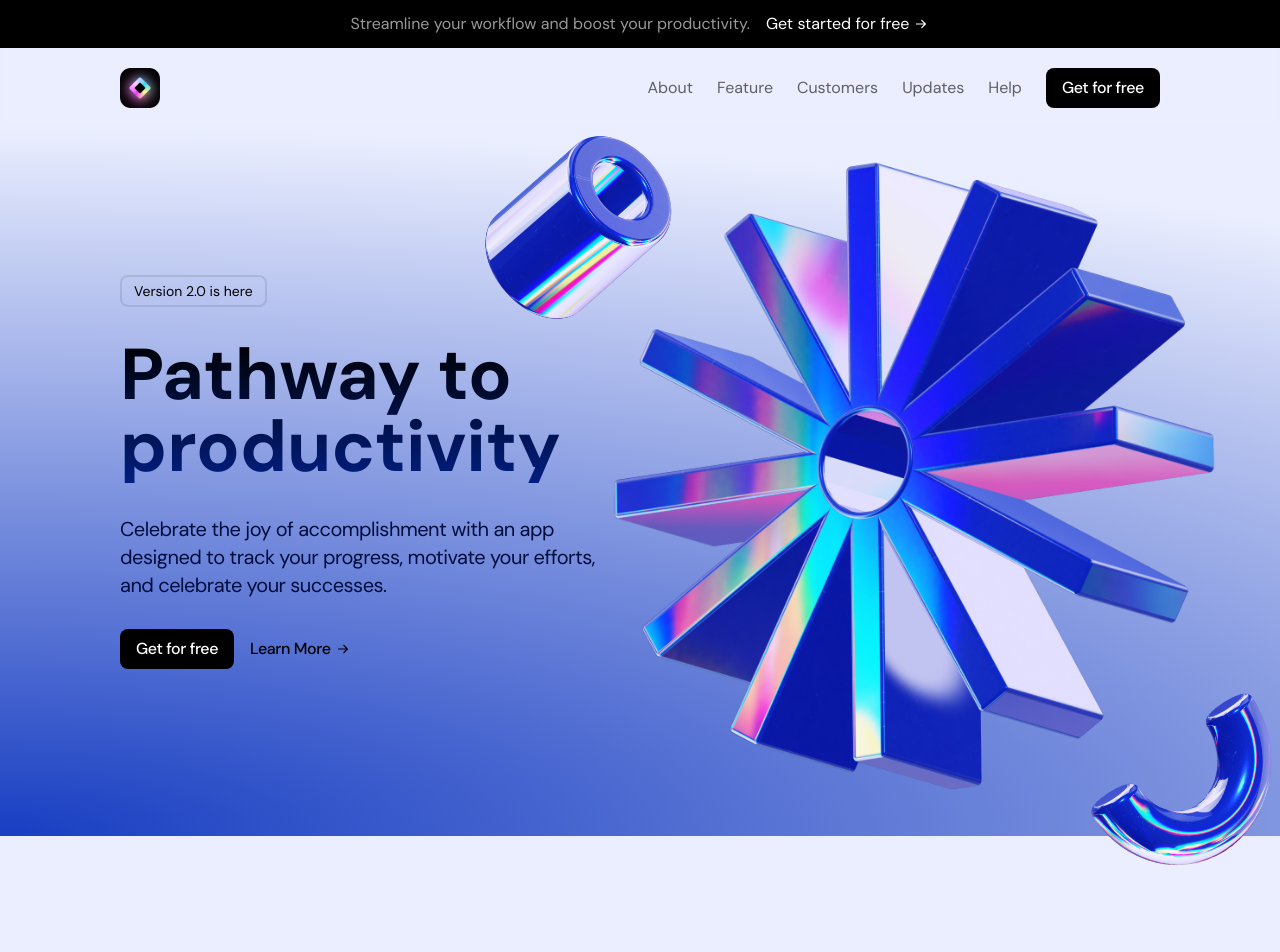
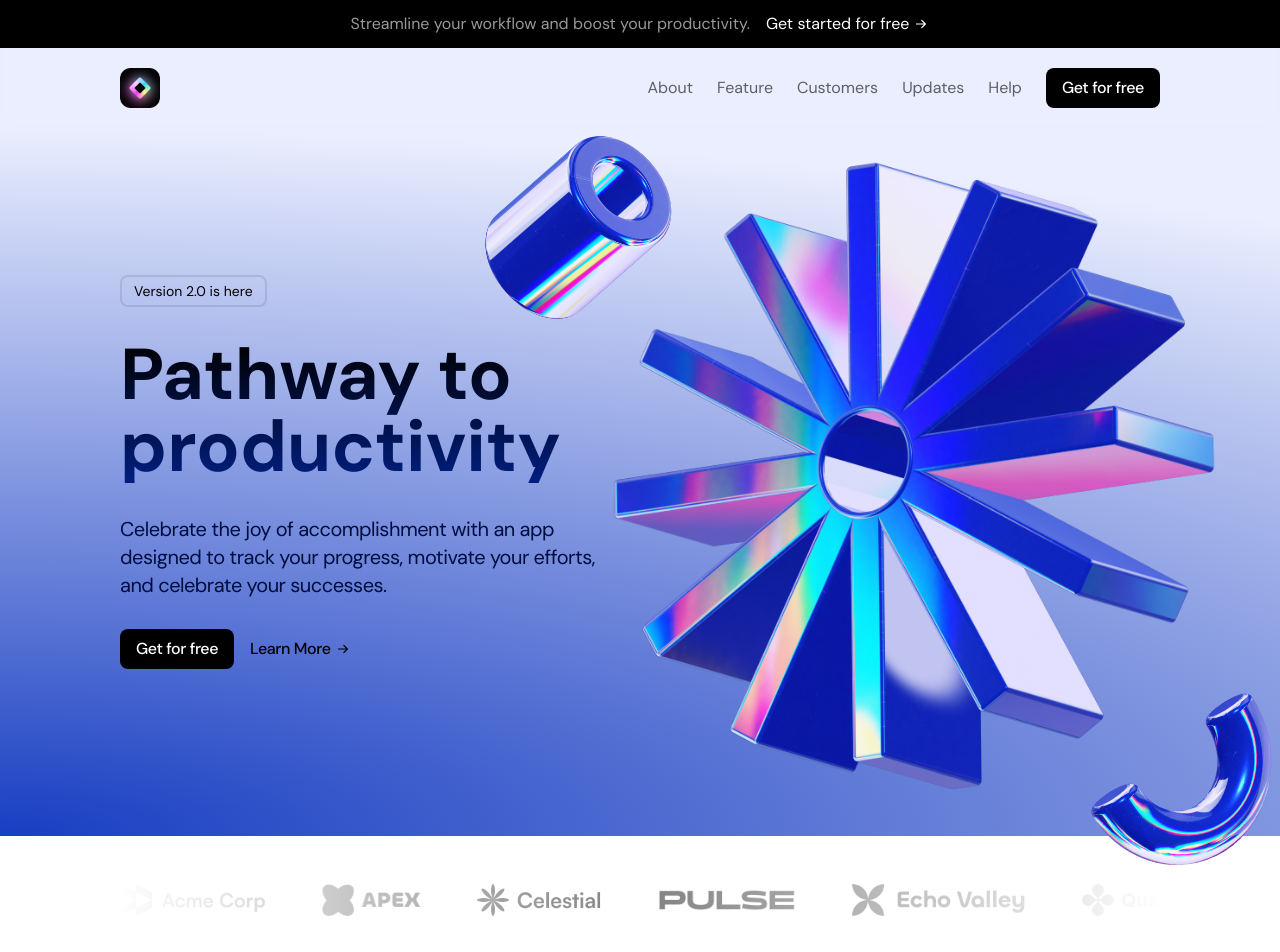
Before and after one commit to MarkMPW/light-saas-landing-page, a Next.js app: page / in a window 1280 px wide. Shown: the top 952 px of the page. Before the commit the page ends 928 px from the top, so only its background shows below. Built offline with nearby package versions, Linux system fonts and the light colour scheme.

Commit message:
implement Logo ticker

```diff
--- a/app/globals.css
+++ b/app/globals.css
@@ -14,4 +14,8 @@
   .btn-text {
     @apply text-black bg-transparent
   }
+
+  .logo-ticker-image {
+    @apply h-8 w-auto
+  }
 }
--- a/app/page.tsx
+++ b/app/page.tsx
@@ -1,11 +1,13 @@
 import Header from "@/sections/Header"
 import Hero from "@/sections/Hero"
+import LogoTicker from "@/sections/LogoTicker"
 
 export default function Home() {
   return (
     <div>
       <Header />
       <Hero />
+      <LogoTicker />
     </div>
   )
 }
--- /dev/null
+++ b/sections/LogoTicker.tsx
@@ -0,0 +1,30 @@
+import React from 'react'
+
+import LogoAcme from '@/assets/logo-acme.png'
+import LogoApex from '@/assets/logo-apex.png'
+import LogoCelestial from '@/assets/logo-celestial.png'
+import LogoEcho from '@/assets/logo-echo.png'
+import LogoPulse from '@/assets/logo-pulse.png'
+import LogoQuantum from '@/assets/logo-quantum.png'
+import Image from 'next/image'
+
+const LogoTicker = () => {
+  return (
+    <div className='py-8 md:py-12 bg-white'>
+      <div className='container'>
+        <div className='flex overflow-hidden [mask-image:linear-gradient(to_right,transparent,black,transparent)]'>
+          <div className='flex gap-14 flex-none'>
+            <Image src={LogoAcme} alt='Logo Acme' className='logo-ticker-image'/>
+            <Image src={LogoApex} alt='Logo Apex' className='logo-ticker-image'/>
+            <Image src={LogoCelestial} alt='Logo Celestial' className='logo-ticker-image'/>
+            <Image src={LogoPulse} alt='Logo Pulse' className='logo-ticker-image'/>
+            <Image src={LogoEcho} alt='Logo Echo' className='logo-ticker-image'/>
+            <Image src={LogoQuantum} alt='Logo Qyantum' className='logo-ticker-image'/>
+          </div>
+        </div>
+      </div>
+    </div>
+  )
+}
+
+export default LogoTicker
```
